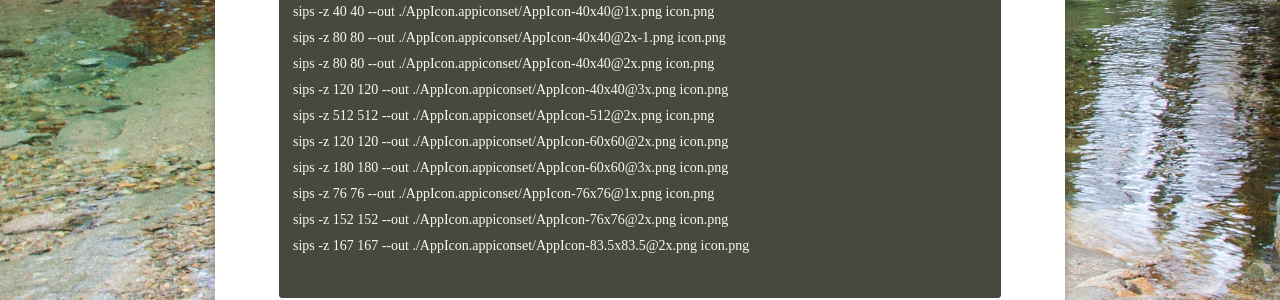
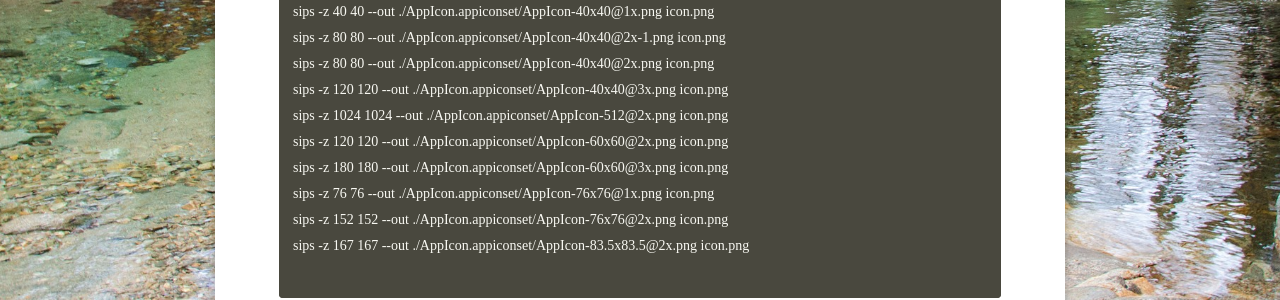
Before and after one commit to walkingriver/walkingriver.github.io, a Jekyll site: the page built from _posts/2019-06-30-make-icons.md, in a window 1280 px wide and 1400 px high, scrolled down 719 px. Shown: the part 646-946 px from the top of the window. Built offline with Jekyll 4.4.1, drawn with Linux system fonts in a browser that asks for light colours; some web fonts are replaced; some of the changed text lies outside the part shown.

Commit message:
Fix iOS 1024 icon

```diff
--- a/_posts/2019-06-30-make-icons.md
+++ b/_posts/2019-06-30-make-icons.md
@@ -42,7 +42,7 @@ sips -z 40 40 --out ./AppIcon.appiconset/AppIcon-40x40@1x.png icon.png
 sips -z 80 80 --out ./AppIcon.appiconset/AppIcon-40x40@2x-1.png icon.png
 sips -z 80 80 --out ./AppIcon.appiconset/AppIcon-40x40@2x.png icon.png
 sips -z 120 120 --out ./AppIcon.appiconset/AppIcon-40x40@3x.png icon.png
-sips -z 512 512 --out ./AppIcon.appiconset/AppIcon-512@2x.png icon.png
+sips -z 1024 1024 --out ./AppIcon.appiconset/AppIcon-512@2x.png icon.png
 sips -z 120 120 --out ./AppIcon.appiconset/AppIcon-60x60@2x.png icon.png
 sips -z 180 180 --out ./AppIcon.appiconset/AppIcon-60x60@3x.png icon.png
 sips -z 76 76 --out ./AppIcon.appiconset/AppIcon-76x76@1x.png icon.png
```
